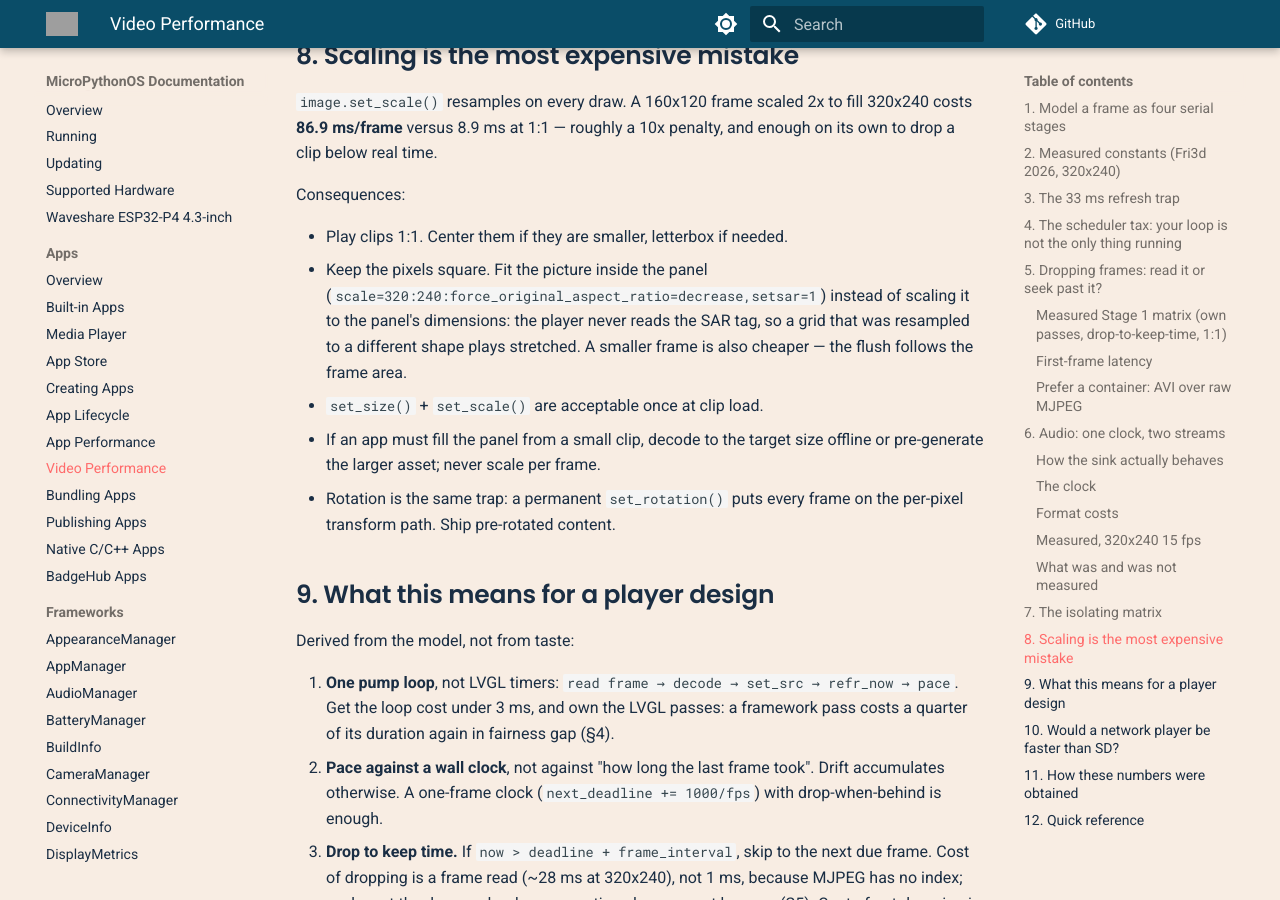
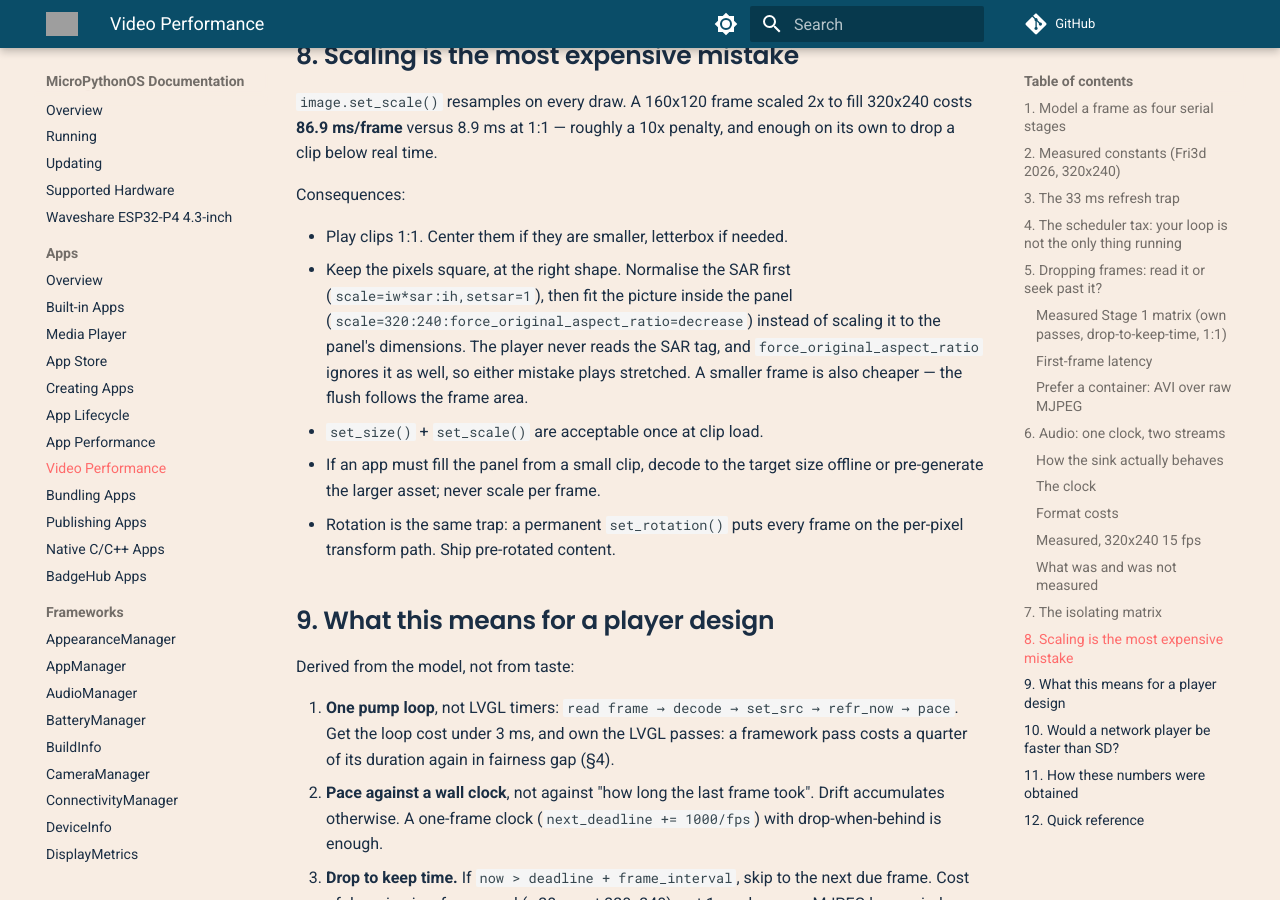
Before and after one commit to MicroPythonOS/docs, an MkDocs documentation site: the page built from docs/apps/video-performance.md, in a window 1280 px wide and 900 px high, scrolled down 12444 px. Built offline with MkDocs 1.6.1 and Material for MkDocs 9.7.7, drawn with Linux system fonts in a browser that asks for light colours; comment, search, counter and statistics services are not loaded; grey boxes are pictures that could not be loaded.

Commit message:
docs: normalise SAR before fitting a clip
force_original_aspect_ratio compares stored pixel dimensions and ignores
the SAR, so the recipe from e0d885c still produced a 300x240 5:4 frame
from a 720x576 16:9 source. Scale iw*sar:ih first, then fit.

```diff
--- a/docs/apps/video-performance.md
+++ b/docs/apps/video-performance.md
@@ -497,11 +497,13 @@ and enough on its own to drop a clip below real time.
 Consequences:
 
 * Play clips 1:1. Center them if they are smaller, letterbox if needed.
-* Keep the pixels square. Fit the picture inside the panel
-  (`scale=320:240:force_original_aspect_ratio=decrease,setsar=1`) instead of
-  scaling it to the panel's dimensions: the player never reads the SAR tag, so
-  a grid that was resampled to a different shape plays stretched. A smaller
-  frame is also cheaper — the flush follows the frame area.
+* Keep the pixels square, at the right shape. Normalise the SAR first
+  (`scale=iw*sar:ih,setsar=1`), then fit the picture inside the panel
+  (`scale=320:240:force_original_aspect_ratio=decrease`) instead of scaling it
+  to the panel's dimensions. The player never reads the SAR tag, and
+  `force_original_aspect_ratio` ignores it as well, so either mistake plays
+  stretched. A smaller frame is also cheaper — the flush follows the frame
+  area.
 * `set_size()` + `set_scale()` are acceptable once at clip load.
 * If an app must fill the panel from a small clip, decode to the target size
   offline or pre-generate the larger asset; never scale per frame.
```
Also changed, not shown: docs/apps/media-player.md (+7 -3 lines).
